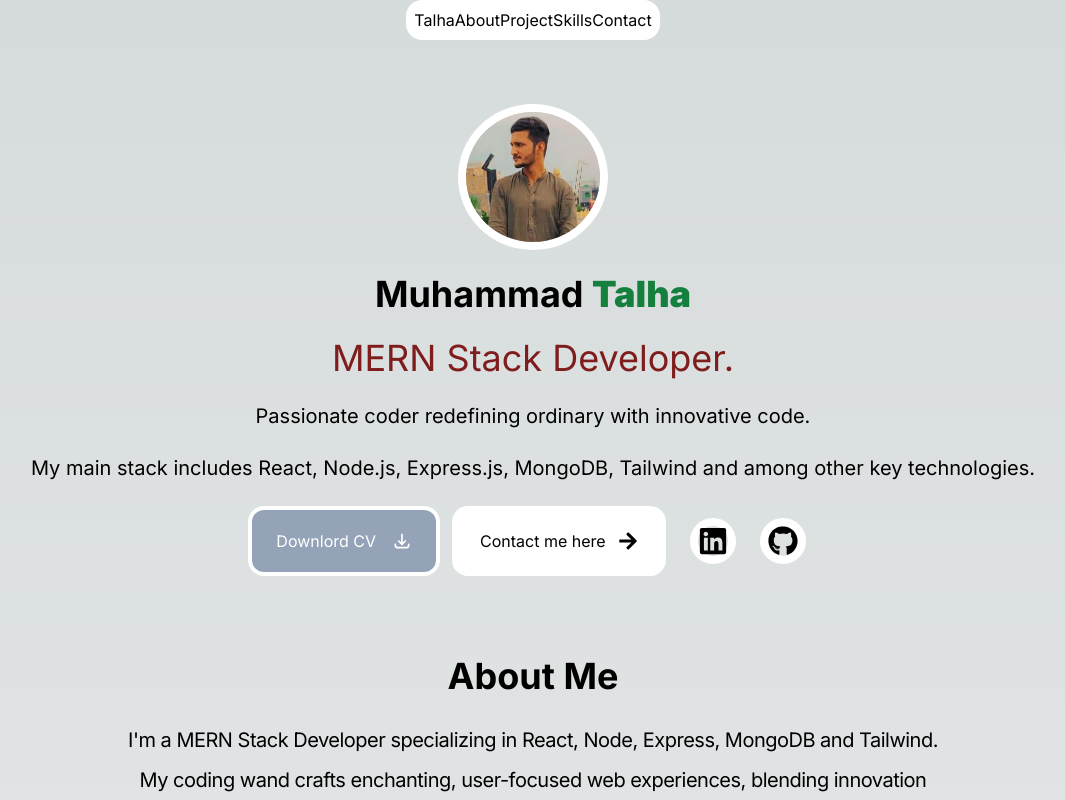
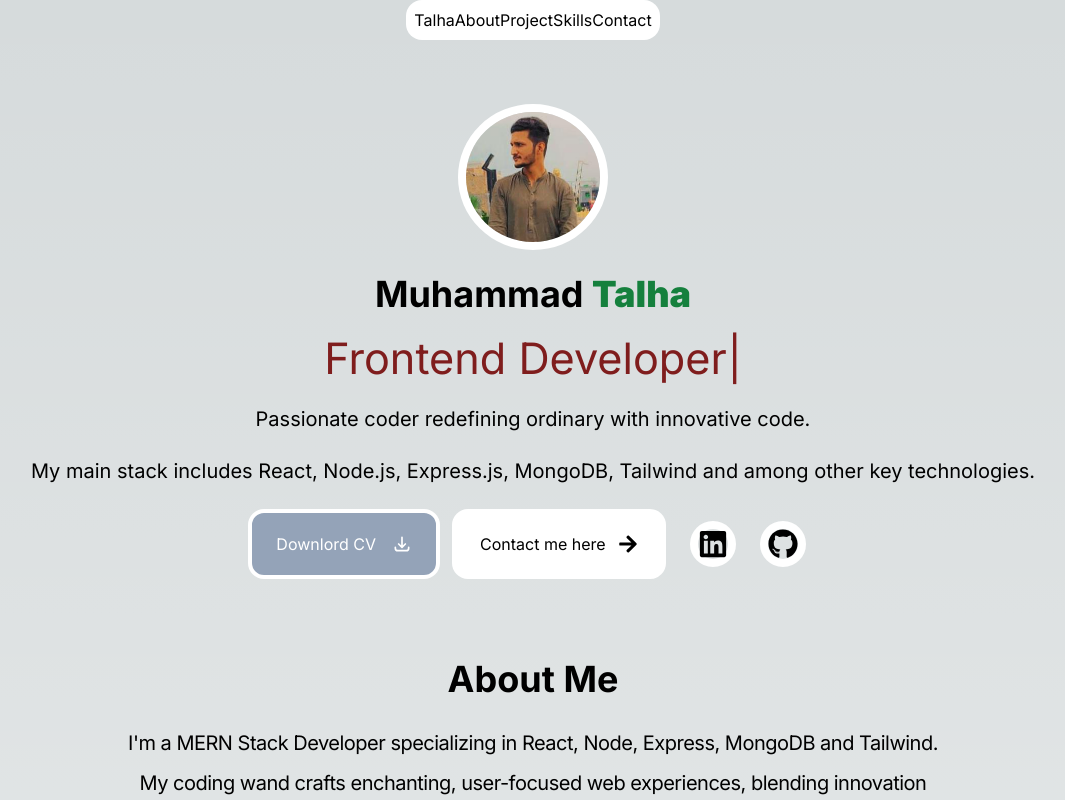
Before and after one commit to Muhammadtalhatariq/myPortfolio, a Next.js app: page / in a window 1280 px wide. Shown: the top 800 px of the page, without its empty margins (107-1172 px from the left). Built offline with nearby package versions, Linux system fonts and the light colour scheme.

Commit message:
framer motion add

```diff
--- a/Components/Header/Header.jsx
+++ b/Components/Header/Header.jsx
@@ -1,7 +1,7 @@
 "use client";
 import React, { useState } from "react";
 import Link from "next/link";
-
+import { motion } from "framer-motion";
 const Header = () => {
   const navItems = [
     {
@@ -27,7 +27,10 @@ const Header = () => {
   ];
 
   return (
-    <div className="flex items-center justify-center m-10">
+    <motion.div
+    initial={{x:-1000}}
+    animate={{x:0}}
+    className="flex items-center justify-center m-10">
       <div className="bg-white w-96 p-2 rounded-2xl fixed">
         <ul className="flex list-none">
           {navItems.map((item) => (
@@ -37,7 +40,7 @@ const Header = () => {
           ))}
         </ul>
       </div>
-    </div>
+    </motion.div>
   );
 };
 
--- a/app/About/page.jsx
+++ b/app/About/page.jsx
@@ -1,3 +1,5 @@
+"use client"
+
 import React from "react";
 import { IoLogoJavascript } from "react-icons/io";
 import { FaReact } from "react-icons/fa";
@@ -6,11 +8,15 @@ import { SiExpress } from "react-icons/si";
 import { DiMongodb } from "react-icons/di";
 import { SiTailwindcss } from "react-icons/si";
 import { FaGithub } from "react-icons/fa";
+import { motion } from "framer-motion"
 
 const page = () => {
   return (
     <>
-      <div className="my-20 scroll-mt-24" id="About">
+      <motion.div
+      initial={{x:-1000}}
+      animate={{x:0}}
+      className="my-20 scroll-mt-24" id="About">
         <div className="flex flex-col flex-wrap items-center justify-center gap-6">
           <p className="font-bold text-3xl sm:text-4xl">About Me</p>
           <p className=" px-4 sm:w-2/3  text-xl sm:text2xl leading-10 tracking-tight text-center">
@@ -51,7 +57,7 @@ const page = () => {
             />
           </div>
         </div>
-      </div>
+      </motion.div>
     </>
   );
 };
--- a/app/Contact/page.jsx
+++ b/app/Contact/page.jsx
@@ -29,7 +29,7 @@ const page = () => {
   };
 
   return (
-    <div className="py-10 " id="Contact">
+    <div className="pt-10 " id="Contact">
       <div className="flex flex-wrap  ">
         <div className="sm:w-[55%] p-4 m-auto">
           <p className="font-bold text-3xl sm:text-4xl p-2 text-center sm:text-start ">
@@ -61,7 +61,7 @@ const page = () => {
           </div>
         </div>
 
-        <div className="sm:w-[45%] w-full  px-4 sm:py-32">
+        <div className="sm:w-[45%] w-full  px-4 sm:pt-32">
           <form
             className="flex flex-col gap-4 p-4 "
             ref={form}
--- a/app/Project/Menu/Menu.js
+++ b/app/Project/Menu/Menu.js
@@ -7,6 +7,7 @@ import Typography from "@mui/material/Typography";
 import { CardActionArea } from "@mui/material";
 import Button from "@mui/material/Button";
 import Stack from "@mui/material/Stack";
+import { motion } from "framer-motion";
 
 const items = [
   {
@@ -118,10 +119,15 @@ const App = () => {
           React
         </Button>
       </Stack>
-
-      <div className="flex  flex-wrap gap-5 justify-center pt-8">
+      <div className="flex  flex-wrap gap-5 justify-center p-4 pt-8">
         {filteredItems.map((item) => (
-          <div key={item.id} className="">
+          <motion.div
+            initial={{ x: -1000 }}
+            animate={{ x: 0 }}
+            whileHover={{ scale: 1.1 }}
+            key={item.id}
+            className=""
+          >
             <Card className="flex flex-row" sx={{ maxWidth: 350 }}>
               <CardActionArea>
                 <Image
@@ -146,7 +152,7 @@ const App = () => {
                 </CardContent>
               </CardActionArea>
             </Card>
-          </div>
+          </motion.div>
         ))}
       </div>
     </div>
--- a/app/Project/page.jsx
+++ b/app/Project/page.jsx
@@ -1,10 +1,14 @@
+"use client"
 import React from 'react';
 import Menu from './Menu/Menu'
-
+import { motion } from "framer-motion"
 const page = () => {
   return (
     <div >
-      <p className='font-bold text-3xl sm:text-4xl flex justify-center pb-8' id="Project" >My Project</p>
+      <motion.p
+      initial={{y:-1000}}
+      animate={{y:0}}
+      className='font-bold text-3xl sm:text-4xl flex justify-center  pb-8' id="Project" >My Project</motion.p>
       <Menu/>
     </div>
   );
--- a/app/Talha/page.jsx
+++ b/app/Talha/page.jsx
@@ -1,6 +1,9 @@
+"use client";
 import React from "react";
 import Image from "next/image";
 import logo from "../../public/logo.jpg";
+import { TypeAnimation } from "react-type-animation";
+import { motion } from "framer-motion";
 import Stack from "@mui/material/Stack";
 import { FaLinkedin } from "react-icons/fa";
 import { FaGithub } from "react-icons/fa";
@@ -9,8 +12,13 @@ import { FaArrowRight } from "react-icons/fa";
 
 const page = () => {
   return (
-    <div className="m-6 mt-16" id="Talha">
+    <motion.div
+    initial={{y:-1000}}
+    animate={{y:0}}
+
+    className="m-6 mt-16" id="Talha">
       <div className="flex flex-col flex-wrap items-center justify-center gap-6">
+        <div >
           <Image
             className="rounded-[50%] items-center justify-center flex border-solid border-8 border-white "
             src={logo}
@@ -18,12 +26,26 @@ const page = () => {
             height={150}
             alt="logo"
           />
+        </div>
         <p className="font-bold text-2xl sm:text-4xl">
           Muhammad <strong className="text-green-700">Talha</strong>
         </p>
 
         <p className="  text-red-900 text-2xl sm:text-4xl ">
-          MERN Stack Developer.
+          <TypeAnimation
+            sequence={[
+              "MERN Stack Developer",
+              2000,
+              "Frontend Developer",
+              2000,
+              "Web Developer",
+              2000,
+            ]}
+            wrapper="span"
+            speed={50}
+            style={{ fontSize: "1.2em", display: "inline-block" }}
+            repeat={Infinity}
+          />
         </p>
 
         <p className="px-3 text-center text-xl">
@@ -34,9 +56,9 @@ const page = () => {
           and among other key technologies.
         </p>
         <div className=" flex flex-col sm:flex-row flex-wrap justify-center gap-3">
-
           <a
             href="/talha.pdf"
+            download={true}
             className=" flex items-center px-6 py-2 gap-4 bg-slate-400 hover:bg-slate-500 text-white cursor-pointer rounded-2xl border-solid border-4 border-white"
             variant="contained"
           >
@@ -71,7 +93,7 @@ const page = () => {
           </div>
         </div>
       </div>
-    </div>
+    </motion.div>
   );
 };
 
--- a/package.json
+++ b/package.json
@@ -13,12 +13,14 @@
     "@emotion/react": "^11.11.4",
     "@emotion/styled": "^11.11.0",
     "@mui/material": "^5.15.13",
+    "framer-motion": "^11.0.21",
     "motion": "^10.17.0",
     "next": "14.1.3",
     "react": "^18",
     "react-dom": "^18",
     "react-icons": "^5.0.1",
     "react-scroll": "^1.9.0",
+    "react-type-animation": "^3.2.0",
     "styled-components": "^6.1.8"
   },
   "devDependencies": {
```
Also changed, not shown: 1 other file (tests, documents, lock files or other folders). Lines whose indentation alone changed are shown as unchanged.
